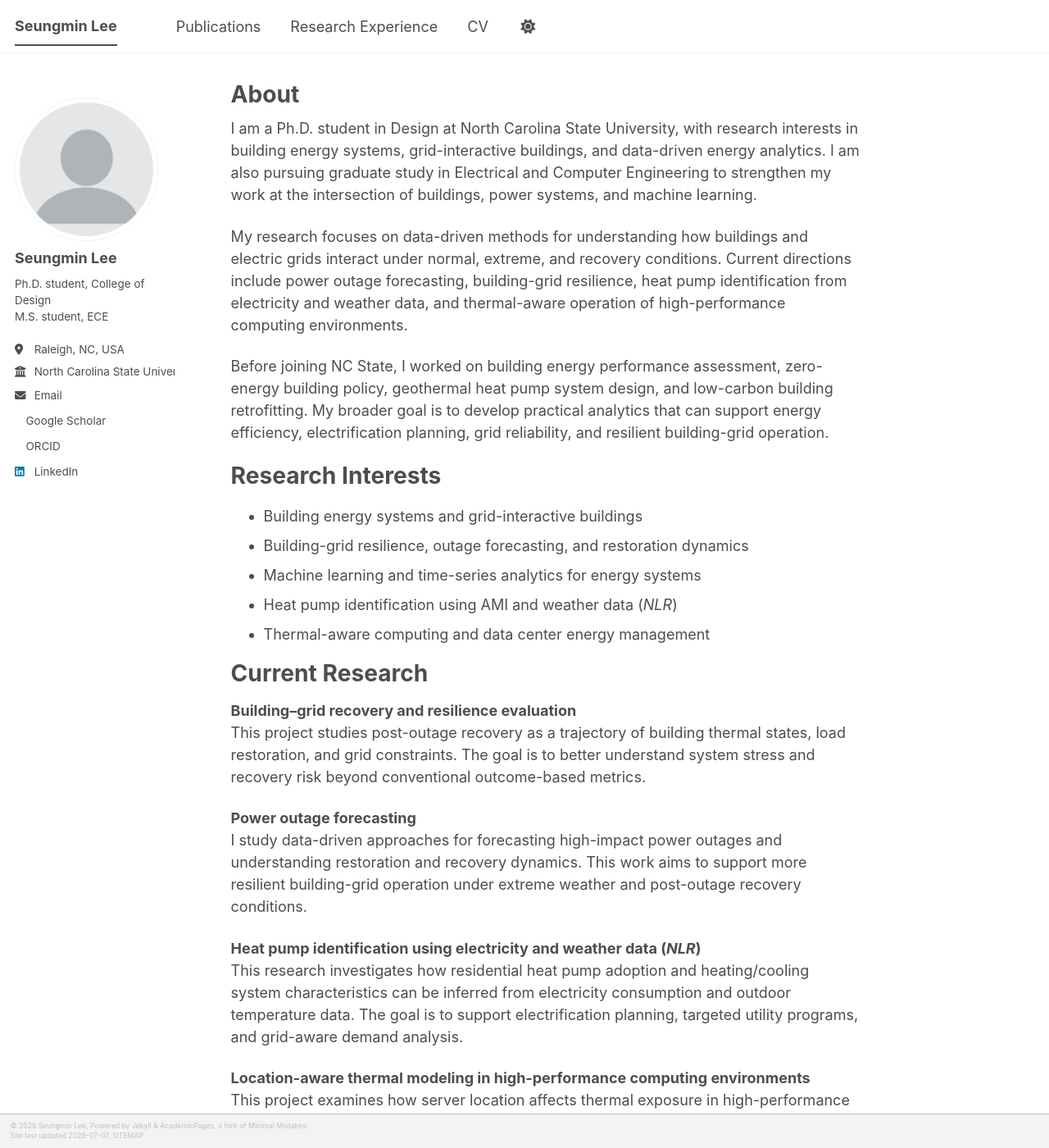
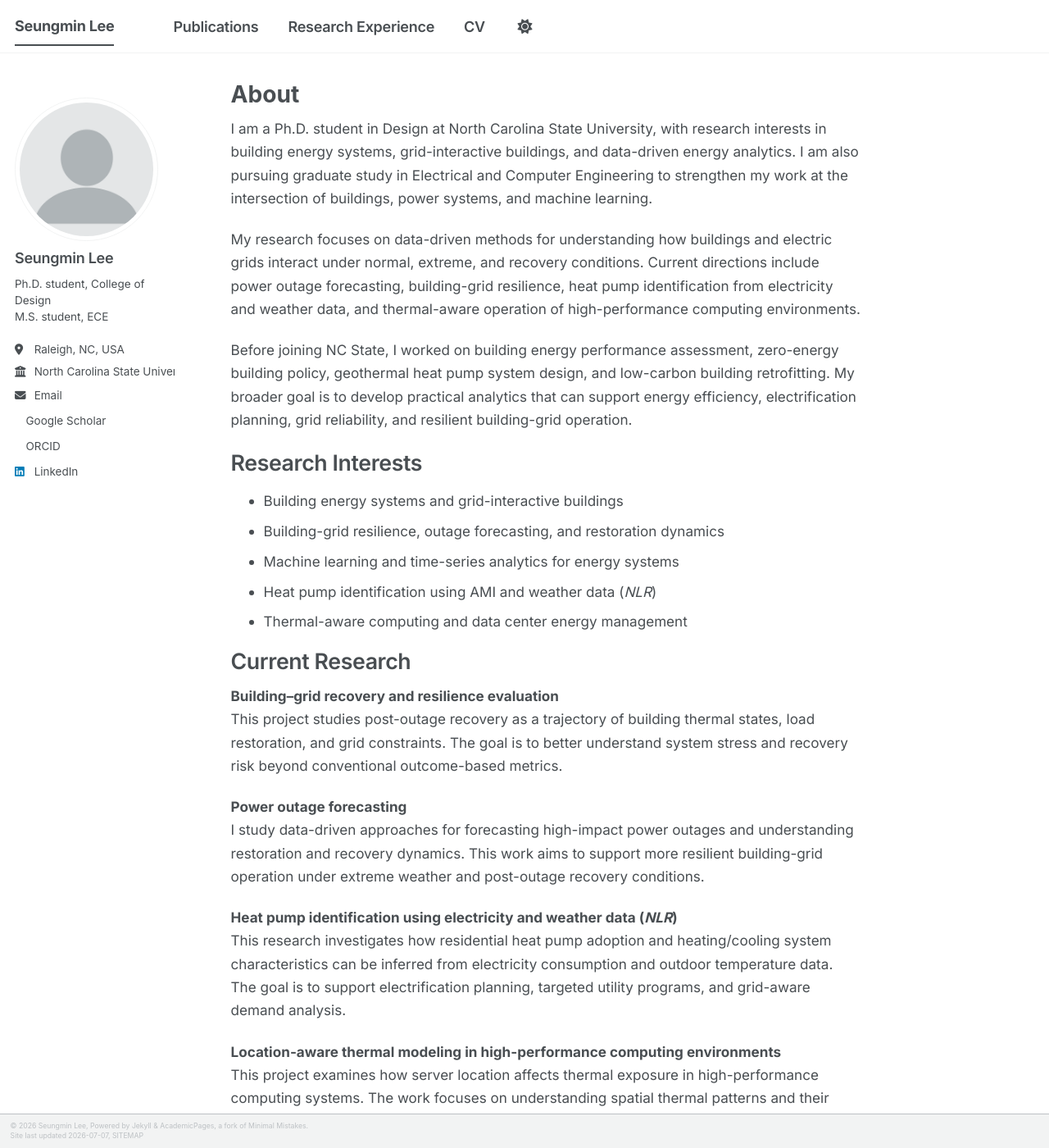
Before and after one commit to seungmi-nii/seungmi-nii.github.io, a Jekyll site: the page built from _pages/about.md, in a window 1280 px wide and 1400 px high. Shown: the whole window at 82% size. Built offline with Jekyll 4.4.1, drawn with Linux system fonts in a browser that asks for light colours; a style sheet for code colours, icons or effects is not loaded.

Commit message:
Add custom font 'Inter' and update styles
Added Google Fonts import for 'Inter' and applied custom font styling across various elements.

```diff
--- a/assets/css/main.scss
+++ b/assets/css/main.scss
@@ -7,6 +7,8 @@
  * Note that the files are processed in the order they are imported, so they are partly
    sorted by the dependencies. Also, the first two lines of the file are required by Jekyll.
  */
+
+@import url('https://fonts.googleapis.com/css2?family=Inter:wght@400;500;600;700&display=swap');
 
 @import
     "vendor/breakpoint/breakpoint",
@@ -62,3 +64,36 @@
 .page__footer-follow {
   display: none !important;
 }
+
+/* Custom font styling */
+body,
+input,
+button,
+select,
+textarea {
+  font-family: "Inter", -apple-system, BlinkMacSystemFont, "Segoe UI", Roboto, Arial, sans-serif !important;
+  font-weight: 400;
+}
+
+.page__content {
+  font-size: 0.95em;
+  line-height: 1.65;
+}
+
+.page__content h1,
+.page__content h2,
+.page__content h3,
+.archive__item-title,
+.author__name,
+.masthead__menu-item {
+  font-family: "Inter", -apple-system, BlinkMacSystemFont, "Segoe UI", Roboto, Arial, sans-serif !important;
+  font-weight: 600;
+  letter-spacing: -0.015em;
+}
+
+.sidebar,
+.author__bio,
+.author__content,
+.author__urls {
+  font-family: "Inter", -apple-system, BlinkMacSystemFont, "Segoe UI", Roboto, Arial, sans-serif !important;
+}
```
